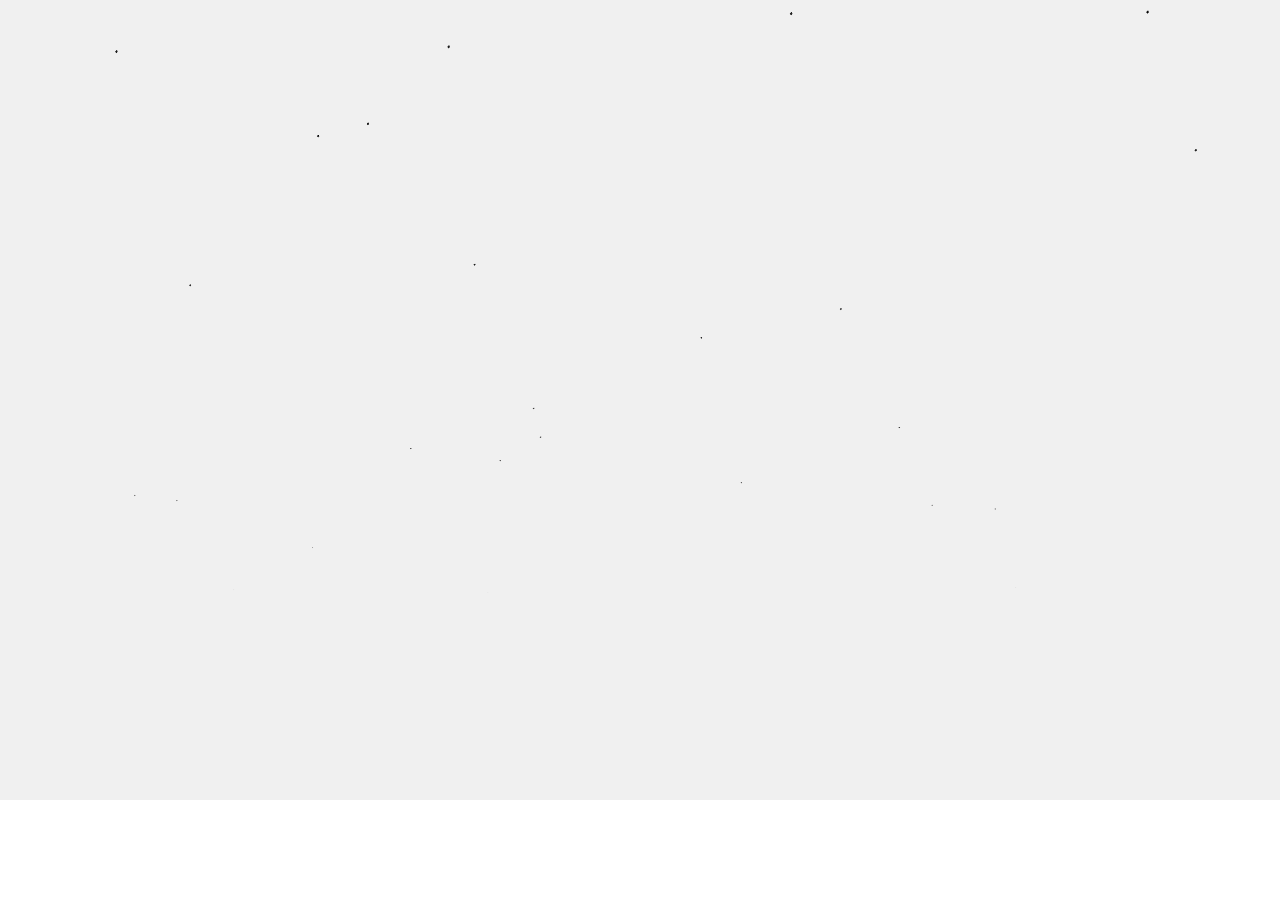
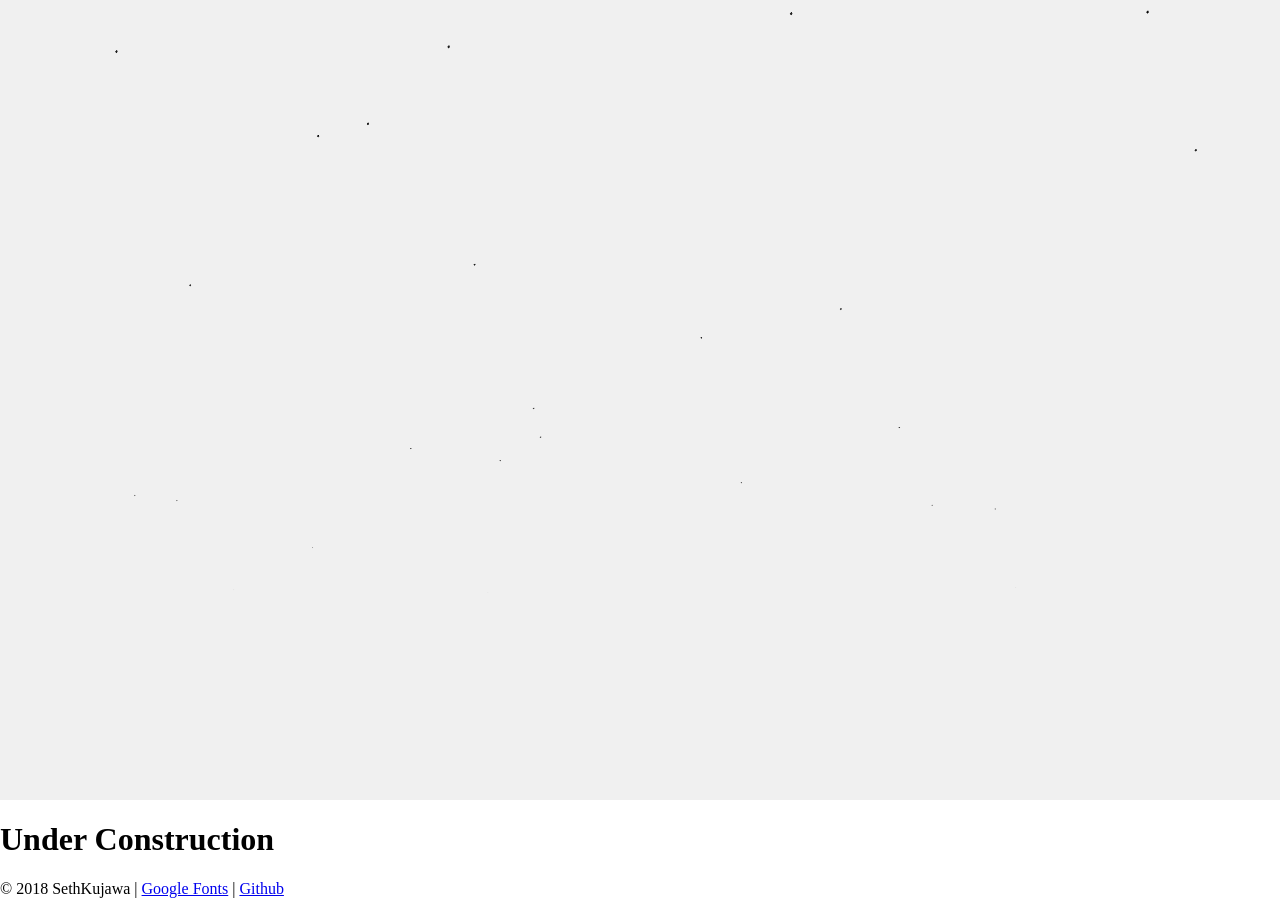
Before and after one commit to seth0808/Personal-Site, a plain HTML site: page index.html in a window 1280 px wide. Before the commit the page ends 800 px from the top, so only its background shows below. Drawn offline with Linux system fonts and the light colour scheme; animation ran at ten frames a second.

Commit message:
Update index.html

```diff
--- a/index.html
+++ b/index.html
@@ -4,14 +4,27 @@
         <meta charset="UTF-8">
         <title>Seth Kujawa</title>
         <link rel="icon" href="assets/poker.png">
+        <!-- Fonts -->
+        <link href="https://fonts.googleapis.com/css?family=MedievalSharp" rel="stylesheet">
 
+        <!-- Personal -->
         <link rel="stylesheet" type="text/css" href="indexStyle.css">
 
 
     </head>
     <body>
-        <canvas id='canvas'>
-        </canvas>
-        <script src="canvas.js"></script>
+    	<div id="wrapper">
+    		<div id ="background">
+        		<canvas id='canvas'>
+        		</canvas>
+        		<script src="canvas.js"></script>
+        	</div> <!-- End of Background Div -->
+        	<div id="content">
+				<h1>Under Construction</h1>
+			</div> <!-- End of Content Div -->
+			<div id="copyright">
+				<p> © 2018 SethKujawa    |    <a href="https://fonts.google.com/">Google Fonts</a>    |    <a href="https://github.com/seth0808">Github</a>
+			</div> <!-- End of Copyright Div -->
+		</div> <!-- End of Wrapper Div -->
     </body>
 </html>
```
